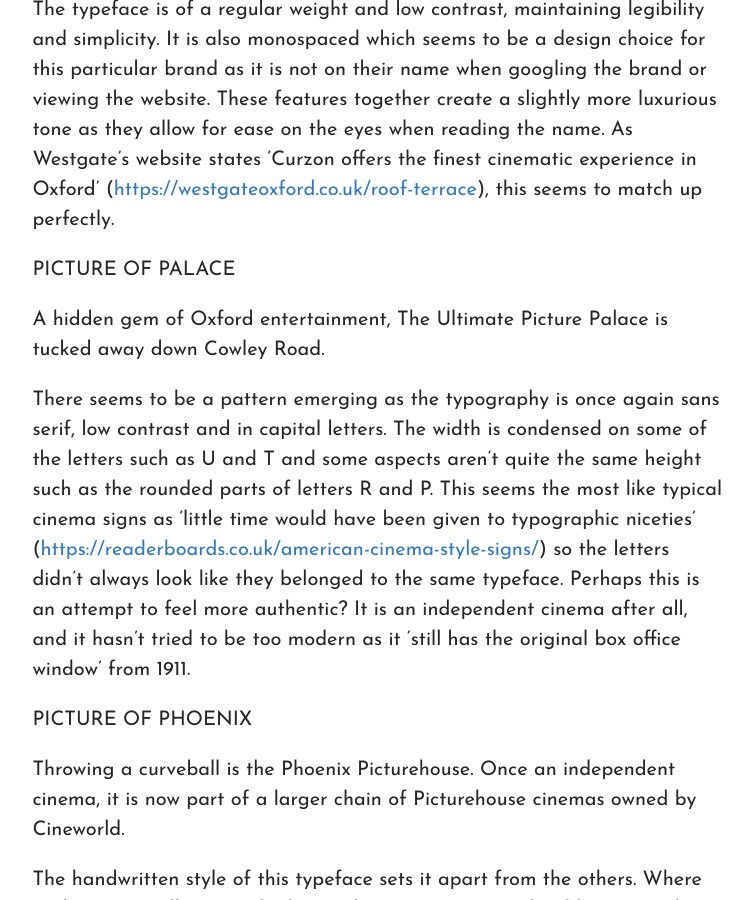
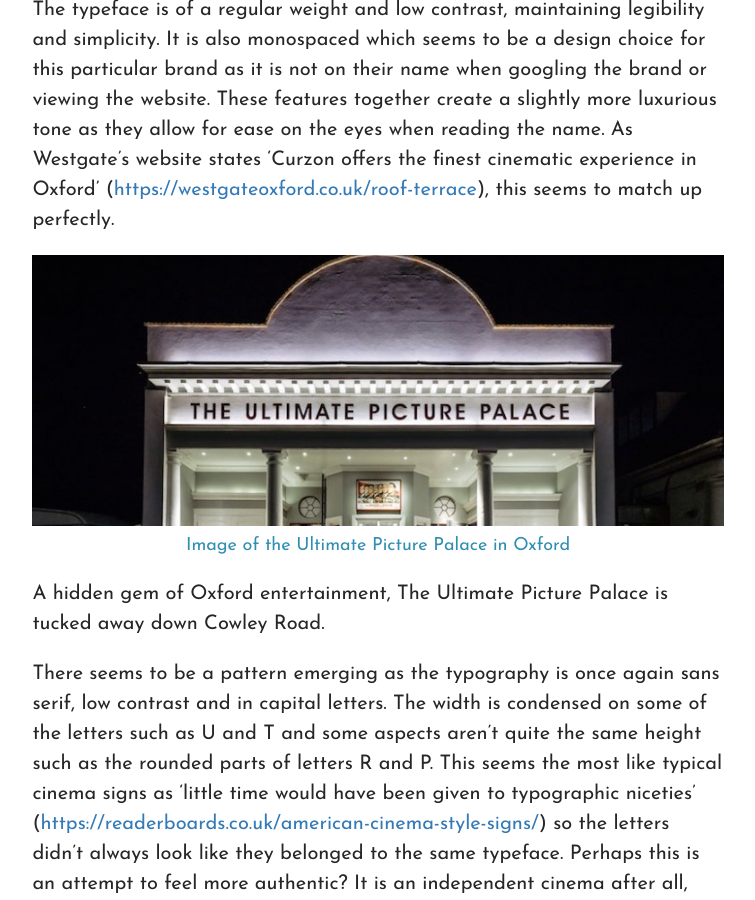
Before and after one commit to laurenlouisap/typography, a Jekyll site: the page built from _posts/2021-10-05-lets-go-to-the-movies.md, in a window 1280 px wide and 900 px high, scrolled down 2132 px. Shown: the whole window, without its empty margins (262-1017 px from the left). Built offline with Jekyll 4.4.1, drawn with Linux system fonts in a browser that asks for light colours; some web fonts are replaced.

Commit message:
Update Post “2021-10-05-lets-go-to-the-movies”

```diff
--- a/_posts/2021-10-05-lets-go-to-the-movies.md
+++ b/_posts/2021-10-05-lets-go-to-the-movies.md
@@ -29,7 +29,7 @@
 
 We find ourselves with another sans serif typeface in all caps, except this time not shying away from those rounded edges on letters such as C and O. The typeface is of a regular weight and low contrast, maintaining legibility and simplicity. It is also monospaced which seems to be a design choice for this particular brand as it is not on their name when googling the brand or viewing the website. These features together create a slightly more luxurious tone as they allow for ease on the eyes when reading the name. As Westgate's website states 'Curzon offers the finest cinematic experience in Oxford' (<https://westgateoxford.co.uk/roof-terrace>), this seems to match up perfectly.
 
-PICTURE OF PALACE
+![Image of the Ultimate Picture Palace in Oxford](../uploads/ultime-picture-palace.jpg "Image found on Ultimate Picture Palace website")
 
 A hidden gem of Oxford entertainment, The Ultimate Picture Palace is tucked away down Cowley Road.
 
```
Also changed, not shown: uploads/ultime-picture-palace.jpg (added).
